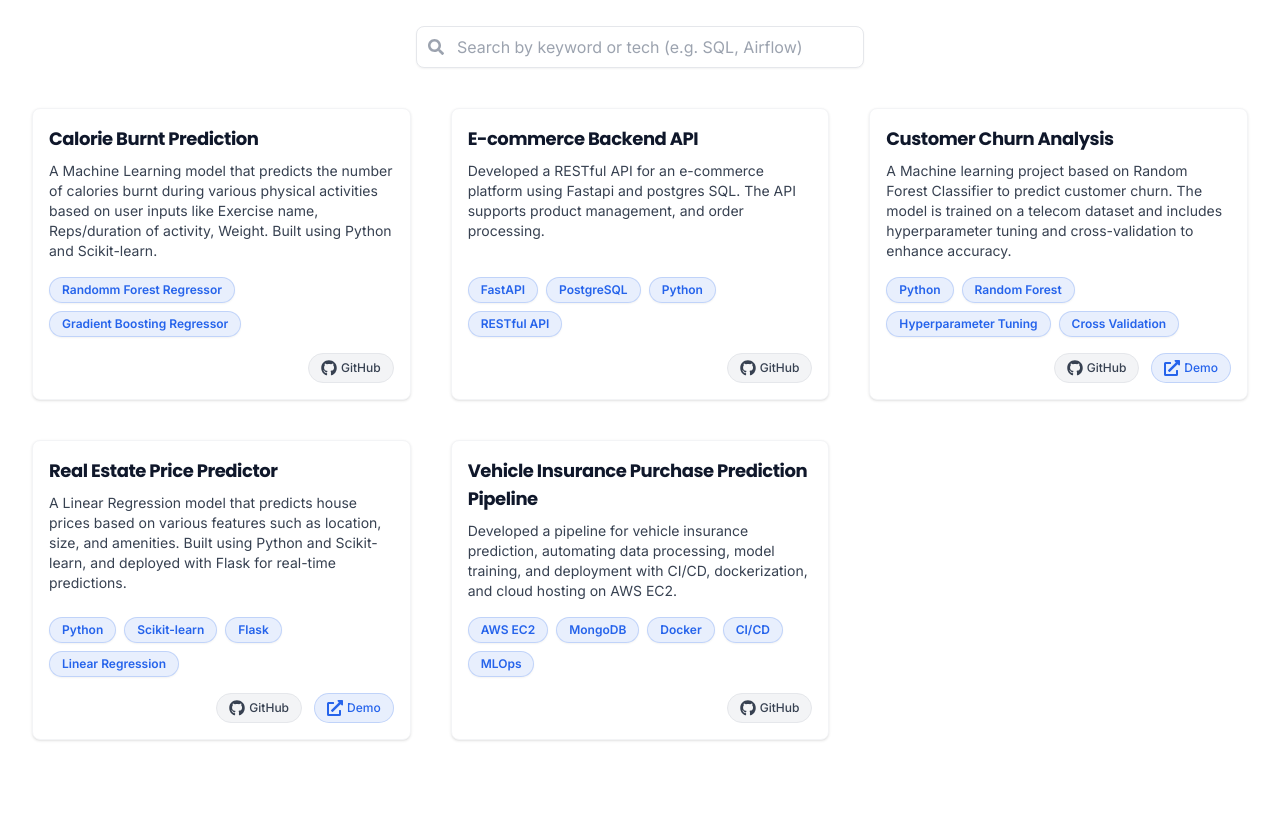
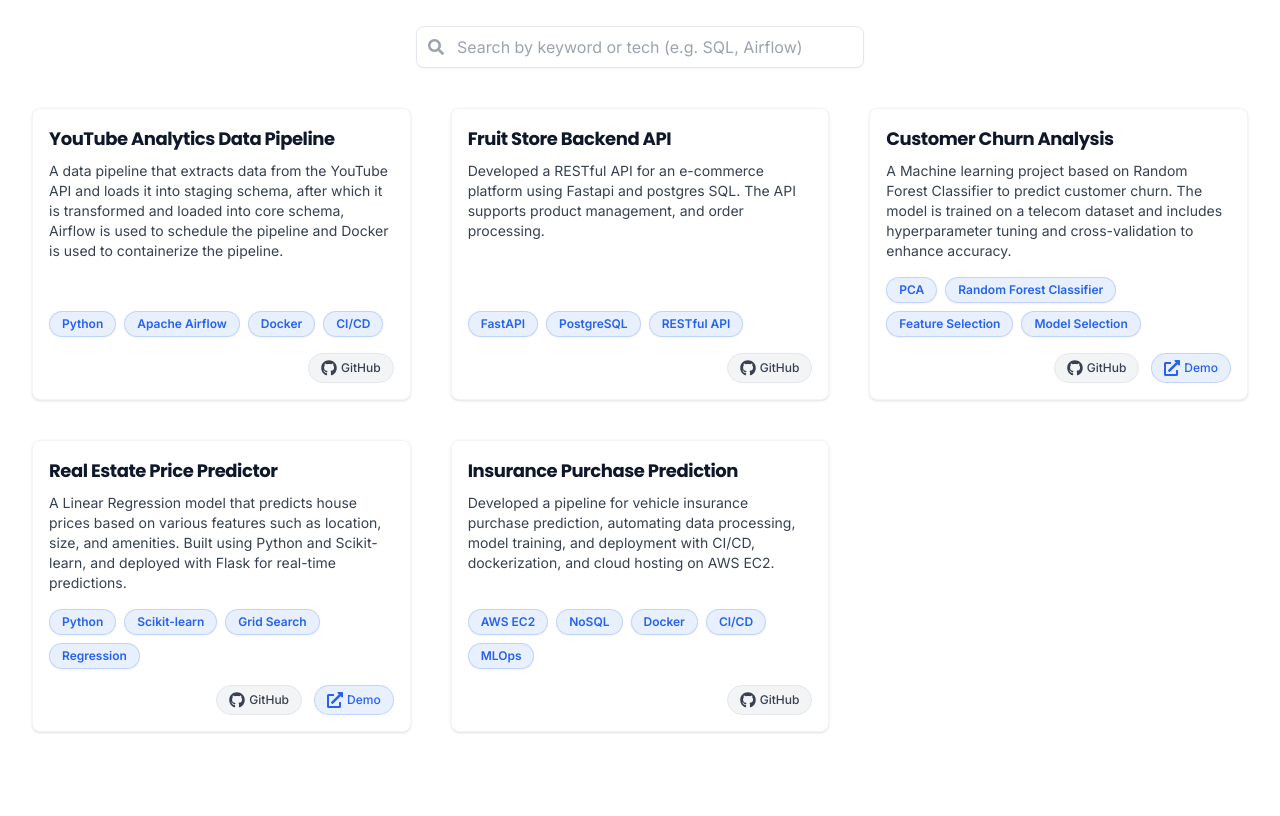
Before and after one commit to tirshiva/Analyst-Portfolio, a React (Vite) app: page / in a window 1280 px wide. Shown: the part 1980-2796 px from the top of the page. Built offline with nearby package versions, Linux system fonts and the light colour scheme.

Commit message:
proj 6 added

```diff
--- a/src/data/projects.js
+++ b/src/data/projects.js
@@ -12,11 +12,11 @@
 export const projects = [
   {
     id: 1,
-    title: "Vehicle Insurance Purchase Prediction Pipeline",
-    description: "Developed a pipeline for vehicle insurance prediction, automating data processing, model training, and deployment with CI/CD, dockerization, and cloud hosting on AWS EC2.",
+    title: "Insurance Purchase Prediction",
+    description: "Developed a pipeline for vehicle insurance purchase prediction, automating data processing, model training, and deployment with CI/CD, dockerization, and cloud hosting on AWS EC2.",
     techStack: [
       "AWS EC2",
-      "MongoDB",
+      "NoSQL",
       "Docker",
       "CI/CD",
       "MLOps"
@@ -31,8 +31,8 @@ export const projects = [
     techStack: [
       "Python",
       "Scikit-learn",
-      "Flask",
-      "Linear Regression"
+      "Grid Search",
+      "Regression"
     ],
     githubLink: "https://github.com/tirshiva/House-Prediction-Regression-Model",
     demoLink: "https://house-prediction-regression-model.onrender.com/",
@@ -43,10 +43,10 @@ export const projects = [
     title: "Customer Churn Analysis",
     description: "A Machine learning project based on Random Forest Classifier to predict customer churn. The model is trained on a telecom dataset and includes hyperparameter tuning and cross-validation to enhance accuracy.",
     techStack: [
-      "Python",
-      "Random Forest",
-      "Hyperparameter Tuning",
-      "Cross Validation"
+      "PCA",
+      "Random Forest Classifier",
+      "Feature Selection",
+      "Model Selection"
     ],
     githubLink: "https://github.com/tirshiva/Customer-Churn-Analysis/tree/main",
     demoLink: "https://shivanshu2407-customer-churn-analysis-srcapp-b4z2jc.streamlit.app/",
@@ -54,25 +54,26 @@ export const projects = [
   },
   {
     id: 4,
-    title: "E-commerce Backend API",
+    title: "Fruit Store Backend API",
     description: "Developed a RESTful API for an e-commerce platform using Fastapi and postgres SQL. The API supports product management, and order processing.",
     techStack: [
       "FastAPI",
       "PostgreSQL",
-      "Python",
       "RESTful API"
     ],
     githubLink: "https://github.com/tirshiva/fruit-store-Backend"
   },
   {
     id: 5,
-    title: "Calorie Burnt Prediction",
-    description: "A Machine Learning model that predicts the number of calories burnt during various physical activities based on user inputs like Exercise name, Reps/duration of activity, Weight. Built using Python and Scikit-learn.",
+    title: "YouTube Analytics Data Pipeline",
+    description: "A data pipeline that extracts data from the YouTube API and loads it into staging schema, after which it is transformed and loaded into core schema, Airflow is used to schedule the pipeline and Docker is used to containerize the pipeline.",
     techStack: [
-      "Randomm Forest Regressor",
-      "Gradient Boosting Regressor"
+      "Python",
+      "Apache Airflow",
+      "Docker",
+      "CI/CD"
     ],
-    githubLink: "https://github.com/tirshiva/calorie-predictor",
+    githubLink: "https://github.com/tirshiva/youtube-etl",
   }
 ];
 
```
